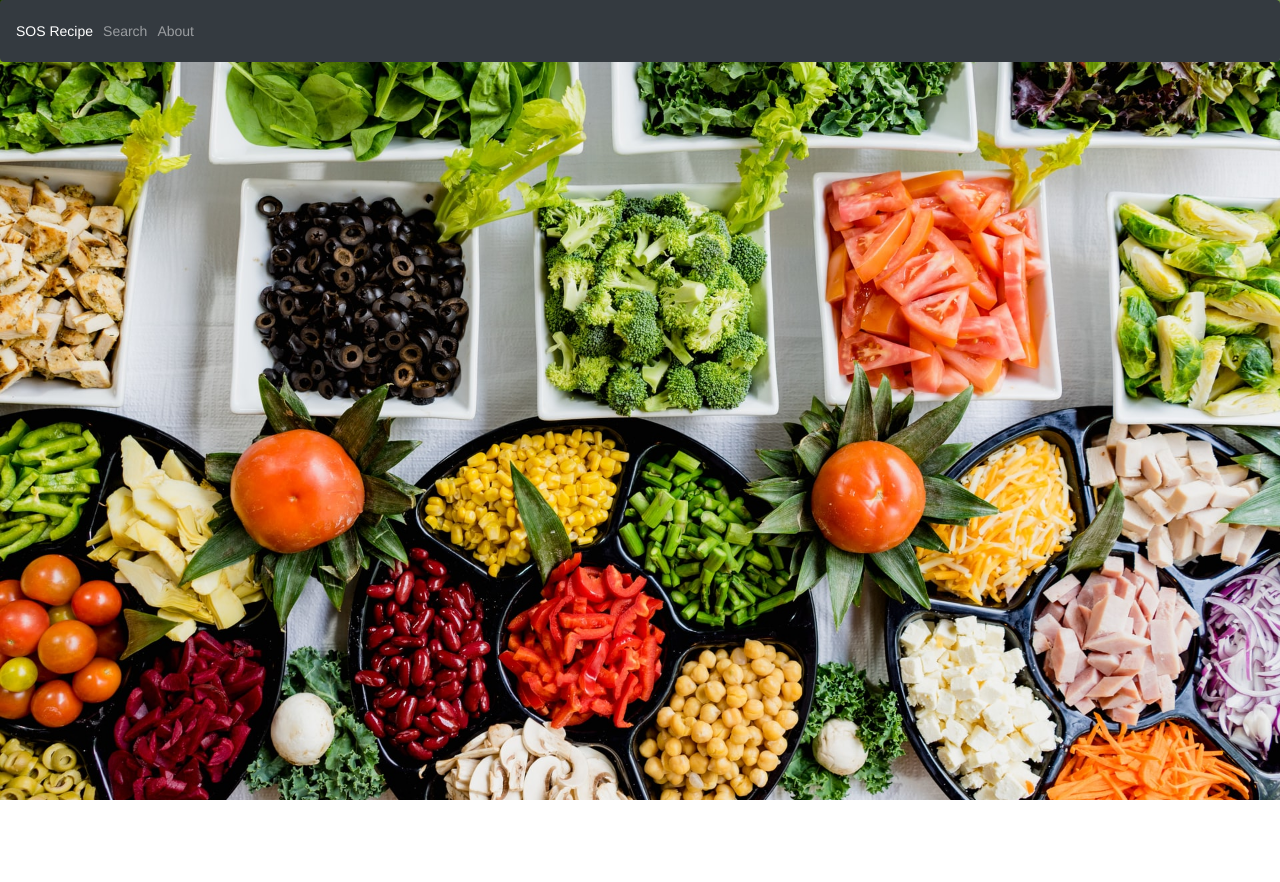
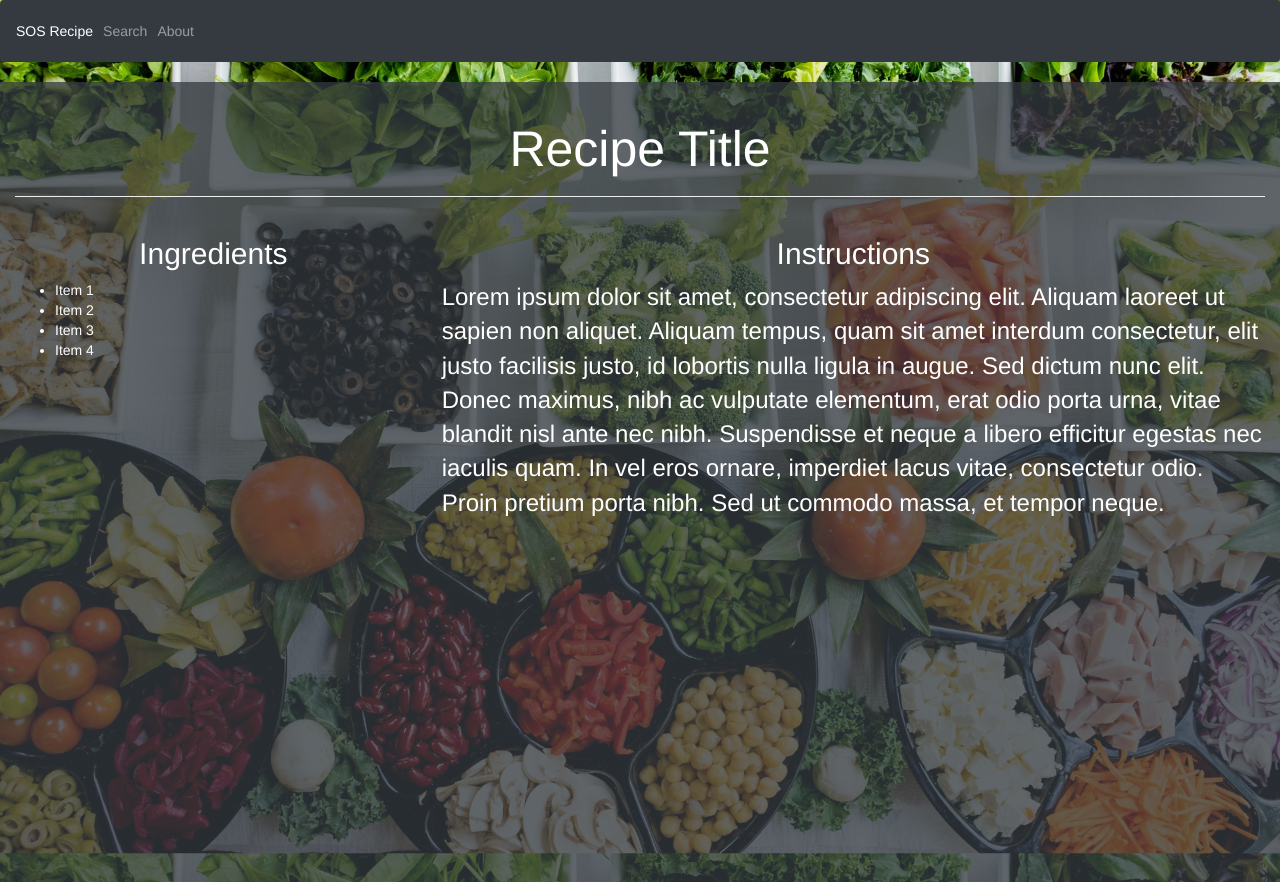
Before and after one commit to SOS-Recipe/SOS_Recipe, a React (Create React App) app in the folder frontend/: page / in a window 1280 px wide. Before the commit the page ends 800 px from the top, so only its background shows below. Built offline with nearby package versions, Linux system fonts and the light colour scheme.

Commit message:
Recipe Component Added
- added recipe page
- removed img & css folder

```diff
--- a/frontend/src/App.js
+++ b/frontend/src/App.js
@@ -3,6 +3,7 @@ import Landing from './components/landing';
 import Header from './components/header';
 import 'bootstrap/dist/css/bootstrap.min.css'
 import About from './components/about';
+import Recipe from './components/recipe';
 
 function App() {
   return (
@@ -10,8 +11,9 @@ function App() {
     <link rel="stylesheet" href="https://maxcdn.bootstrapcdn.com/bootstrap/3.4.1/css/bootstrap.min.css"/>
     <script src="https://ajax.googleapis.com/ajax/libs/jquery/3.5.1/jquery.min.js"></script>
     <script src="https://maxcdn.bootstrapcdn.com/bootstrap/3.4.1/js/bootstrap.min.js"></script>
-      <div className="App">
+      <div>
         < Header/>
+        < Recipe/>
       </div>
   </>
   );
--- a/frontend/src/components/landing.jsx
+++ b/frontend/src/components/landing.jsx
@@ -1,5 +1,5 @@
 import React from "react";
-import '../css/landing.css';
+import '../styles/landing.css';
 
 class Landing extends React.Component {
     componentDidMount() {
--- /dev/null
+++ b/frontend/src/components/recipe.jsx
@@ -0,0 +1,66 @@
+import React from "react";
+import '../styles/recipe.css';
+
+class Recipe extends React.Component {
+    componentDidMount() {
+        document.title="SOS_Recipe"
+    }
+    render() {
+        return(
+            <main>
+                <div class="Recipe-component">
+                    <div class="container-fluid">
+                        <div class="row">
+                            <div class="col-md-12">
+                                <div class="page-header">
+                                    <h1 class="text-center">
+                                        Recipe Title
+                                    </h1>
+                                </div>
+                            </div>
+                        </div>
+                        <div class="row">
+                            <div class="col-md-4">
+                                <h2 class="text-center">
+                                    Ingredients
+                                </h2>
+                                <ul>
+                                    <li class="list-item">
+                                        Item 1
+                                    </li>
+                                    <li class="list-item">
+                                        Item 2
+                                    </li>
+                                    <li class="list-item">
+                                        Item 3
+                                    </li>
+                                    <li class="list-item">
+                                        Item 4
+                                    </li>
+                                </ul>
+                            </div>
+                            <div class="col-md-8">
+                                <h2 class="text-center">
+                                    Instructions
+                                </h2>
+                                <p class="text-left">
+                                    Lorem ipsum dolor sit amet, consectetur adipiscing elit.
+                                    Aliquam laoreet ut sapien non aliquet. Aliquam tempus,
+                                    quam sit amet interdum consectetur, elit justo facilisis
+                                    justo, id lobortis nulla ligula in augue. Sed dictum nunc
+                                    elit. Donec maximus, nibh ac vulputate elementum, erat odio
+                                    porta urna, vitae blandit nisl ante nec nibh. Suspendisse
+                                    et neque a libero efficitur egestas nec iaculis quam. In
+                                    vel eros ornare, imperdiet lacus vitae, consectetur odio.
+                                    Proin pretium porta nibh. Sed ut commodo massa, et tempor neque.
+                                </p>
+                            </div>
+                        </div>
+                    </div>
+                </div>
+            </main>
+        )
+    }
+}
+
+export default Recipe;
--- a/frontend/src/css/landing.css
+++ b/frontend/src/styles/landing.css
@@ -2,7 +2,7 @@
     --rad: .4rem;
 }
 .Landing-component {
-    background-image: url(../img/landing-background.jpg);
+    background-image: url(../images/landing-background.jpg);
 
     height: 100vh;
     margin: 0;
--- /dev/null
+++ b/frontend/src/styles/recipe.css
@@ -0,0 +1,15 @@
+.Recipe-component {
+    /* background: rgb(83, 83, 83); */
+    min-height: 100%;
+    min-height: 100vh;
+    background: #343a40c2;
+}
+
+.Recipe-component h1 {
+    font-size: 5rem;
+    color: white;
+}
+
+.Recipe-component h2, li, p {
+    color: white;
+}
```
Also changed, not shown: frontend/src/images/landing-background.jpg (renamed from frontend/src/img/landing-background.jpg).
